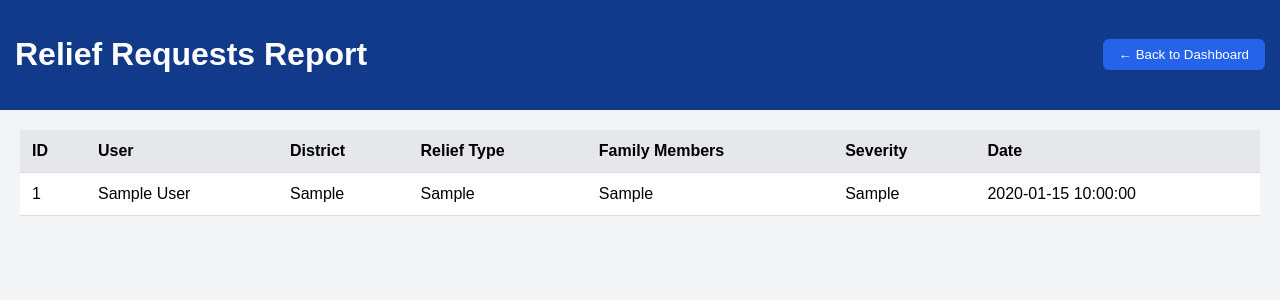
After one commit to Sathirasugeesvara/flood-relief-management-system, a PHP site: page /reports.php in a window 1280 px wide. The commit adds this page. Shown: the top 300 px of the page. Run offline with PHP 8.4, Linux system fonts and the light colour scheme; the visitor is signed in with stand-in values (Sample User, id 1); tables that the repository leaves empty or names only in its code hold one stand-in row (values such as "Sample post").

Commit message:
add new file and update to generate report for selected criteria

```diff
--- a/frontend/admin.php
+++ b/frontend/admin.php
@@ -62,7 +62,9 @@
   <h2>Generate Filtered Report</h2>
 
   <div class="filter-section">
+
     <select id="area">
+      <option value="">Select District</option>
       <option value="Ampara">Ampara</option>
       <option value="Anuradhapura">Anuradhapura</option>
       <option value="Badulla">Badulla</option>
@@ -99,9 +101,8 @@
     </select>
 
     <button class="btnrepo" onclick="generateReport()">Generate Report</button>
+
   </div>
-
-    <div id="reportResult"></div>
 </div>
 
 
--- /dev/null
+++ b/frontend/css/report.css
@@ -0,0 +1,47 @@
+body{
+font-family: Arial;
+background:#F3F4F6;
+margin:0;
+}
+
+header{
+background:#123A8A;
+color:white;
+padding:15px;
+display:flex;
+justify-content:space-between;
+align-items:center;
+}
+
+.container{
+padding:20px;
+}
+
+table{
+width:100%;
+border-collapse:collapse;
+background:white;
+}
+
+th,td{
+padding:12px;
+border-bottom:1px solid #ddd;
+text-align:left;
+}
+
+th{
+background:#E5E7EB;
+}
+
+.btnrepo{
+padding:8px 16px;
+background:#2563EB;
+color:white;
+border:none;
+border-radius:6px;
+cursor:pointer;
+}
+
+.btnrepo:hover{
+background:#1D4ED8;
+}
--- /dev/null
+++ b/frontend/reports.php
@@ -0,0 +1,103 @@
+<?php
+session_start();
+include("../backend/db.php");
+
+if (!isset($_SESSION['user_id']) || $_SESSION['role'] != 'admin') {
+    header("Location: login.php");
+    exit();
+}
+
+$district = $_GET['district'] ?? '';
+$type = $_GET['type'] ?? '';
+
+$query = "SELECT r.*, u.full_name
+          FROM requests r
+          JOIN users u ON r.user_id = u.id
+          WHERE 1=1";
+
+if($district != ""){
+    $query .= " AND r.district='$district'";
+}
+
+if($type != ""){
+    $query .= " AND r.relief_type='$type'";
+}
+
+$query .= " ORDER BY r.created_at DESC";
+
+$result = mysqli_query($conn,$query);
+?>
+
+<!DOCTYPE html>
+<html>
+<head>
+
+<title>Relief Requests Report</title>
+
+<link rel="stylesheet" href="css/report.css">
+
+</head>
+
+<body>
+
+<header>
+
+<h1>Relief Requests Report</h1>
+
+<button onclick="window.location.href='admin.php'" class="btnrepo">
+← Back to Dashboard
+</button>
+
+</header>
+
+
+<div class="container">
+
+<table>
+
+<thead>
+
+<tr>
+<th>ID</th>
+<th>User</th>
+<th>District</th>
+<th>Relief Type</th>
+<th>Family Members</th>
+<th>Severity</th>
+<th>Date</th>
+</tr>
+
+</thead>
+
+<tbody>
+
+<?php while($row = mysqli_fetch_assoc($result)) { ?>
+
+<tr>
+
+<td><?php echo $row['id']; ?></td>
+
+<td><?php echo $row['full_name']; ?></td>
+
+<td><?php echo $row['district']; ?></td>
+
+<td><?php echo $row['relief_type']; ?></td>
+
+<td><?php echo $row['family_members']; ?></td>
+
+<td><?php echo $row['severity']; ?></td>
+
+<td><?php echo $row['created_at']; ?></td>
+
+</tr>
+
+<?php } ?>
+
+</tbody>
+
+</table>
+
+</div>
+
+</body>
+</html>
```
Also changed, not shown: frontend/js/admin.js (+5 -19 lines). Lines whose indentation alone changed are shown as unchanged.
